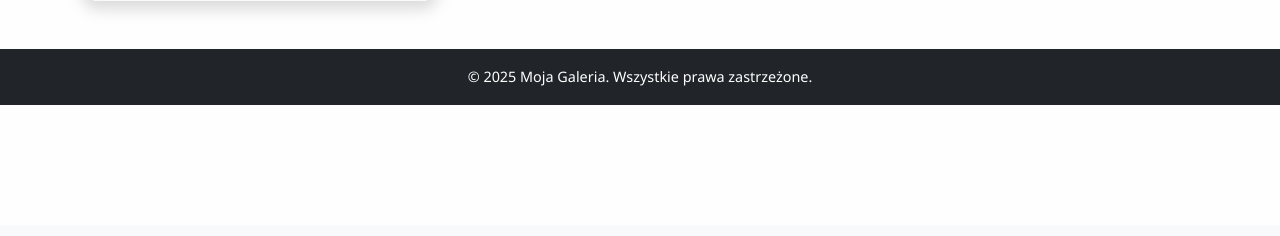
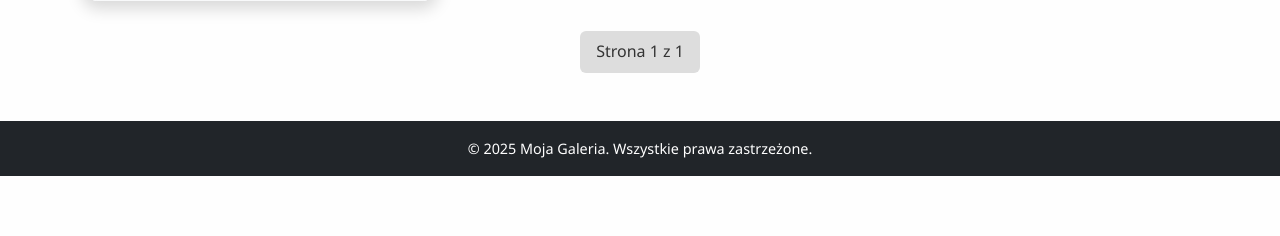
Before and after one commit to WrAp9012/photographer-website, a Django app: page /photograp_site/photo_list in a window 1280 px wide. Shown: the part 575-811 px from the top of the page. Before the commit the page ends 680 px from the top, so only its background shows below. Run offline with Django 5.2, Linux system fonts and the light colour scheme; tables that the repository leaves empty hold one stand-in row (values such as "Sample post"); grey boxes marked "Sample" are stand-in pictures.

Commit message:
Add working pagination to website

```diff
--- /dev/null
+++ b/photographer_site/main_app/templates/main_app/pagination.html
@@ -0,0 +1,47 @@
+{% comment %} TODO: Add smart pagination {% endcomment %}
+<style>
+  .pagination {
+    margin-top: 30px;
+    display: flex;
+    justify-content: center;
+    align-items: center;
+    gap: 15px;
+    flex-wrap: wrap;
+  }
+
+  .pagination a,
+  .pagination span {
+    padding: 8px 16px;
+    background-color: #f0f0f0;
+    text-decoration: none;
+    border-radius: 6px;
+    color: #333;
+    font-weight: 500;
+    transition: background-color 0.2s ease;
+  }
+
+  .pagination a:hover {
+    background-color: #ddd;
+  }
+
+  .pagination .current-page {
+    background-color: #ddd;
+    cursor: default;
+  }
+</style>
+
+<div class="pagination">
+  {% if photos.has_previous %}
+  <a href="?page=1">&laquo; Pierwsza</a>
+  <a href="?page={{ photos.previous_page_number }}">‹ Poprzednia</a>
+  {% endif %}
+
+  <span class="current-page"
+    >Strona {{ photos.number }} z {{ photos.paginator.num_pages }}</span
+  >
+
+  {% if photos.has_next %}
+  <a href="?page={{ photos.next_page_number }}">Następna ›</a>
+  <a href="?page={{ photos.paginator.num_pages }}">Ostatnia &raquo;</a>
+  {% endif %}
+</div>
--- a/photographer_site/main_app/templates/main_app/photo_gallery/photo_list.html
+++ b/photographer_site/main_app/templates/main_app/photo_gallery/photo_list.html
@@ -39,4 +39,5 @@
 {% else %}
 <p class="text-center text-muted fs-5 mt-4">Brak zdjęć do wyświetlenia.</p>
 {% endif %}
+{% include "../pagination.html" with page=page_obj %}
 {% endblock %}
--- a/photographer_site/main_app/views.py
+++ b/photographer_site/main_app/views.py
@@ -16,7 +16,7 @@ def main_page(request):
 
 def photo_list(request):
     post_list = Post.published.all()
-    paginator = Paginator(post_list, 6)
+    paginator = Paginator(post_list, 3)
     page_number = request.GET.get("page", 1)
 
     try:
```
